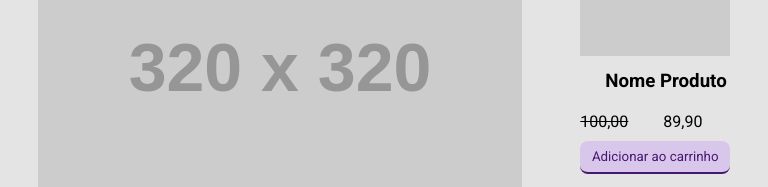
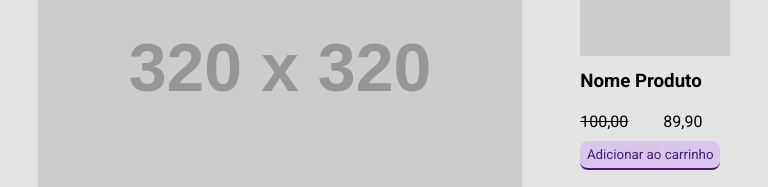
Before and after one commit to SuaveGreen/site_responsivo, a plain HTML site: page index.html in a window 768 px wide. Shown: the part 613-800 px from the top of the page. Drawn offline with nearby package versions, Linux system fonts and the light colour scheme; placeholder pictures from the web are drawn by us.

Commit message:
Arrumando alguns detalhes

```diff
--- a/main.css
+++ b/main.css
@@ -450,6 +450,17 @@ footer > .container {
 
     }
 
+    .produtos h3,
+    .promocao h3 {
+        margin-left: 0;
+    }
+
+    .promocao button {
+        width: 140px;
+        padding: 6px;
+        margin-right: 3px;
+    }
+
     .clear {
         clear: both;
     }
```
